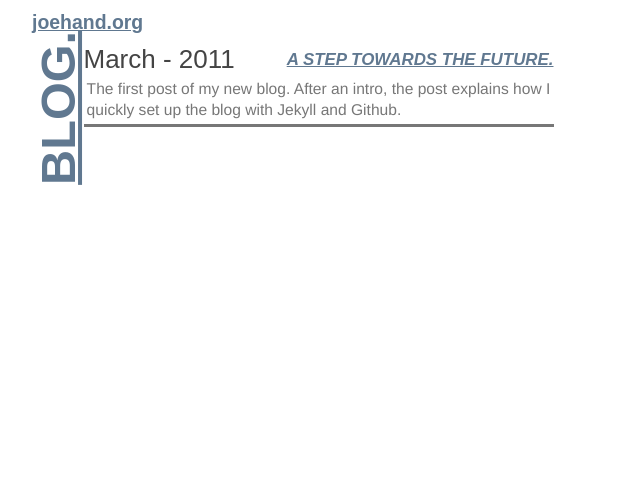
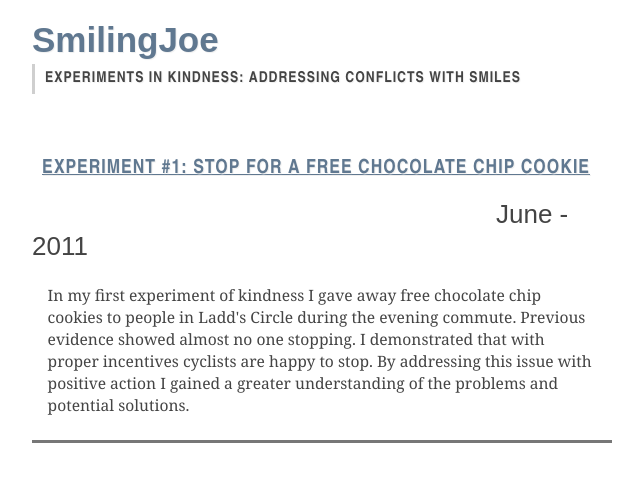
Before and after one commit to joehand/smilingjoe, a Jekyll site: the page built from index.html, in a window 1280 px wide. Shown: the top 482 px of the page, without its empty margins (323-966 px from the left). Built offline with Jekyll 4.4.1, drawn with Linux system fonts in a browser that asks for light colours; nearby versions of some CDN libraries; some web fonts are replaced; Markdown is read by kramdown in place of the engine named in the settings.

Commit message:
Adding new content and styles
Putting up first post of new website, SmilingJoe.com! Experiment #1 with new styles and other changes.

```diff
--- /dev/null
+++ b/_includes/foot.html
@@ -0,0 +1,18 @@
+
+	<!-- most of the javascript is in other include. these go in every page. -->
+  <!--[if lt IE 7 ]>
+    <script src="js/libs/dd_belatedpng.js"></script>
+    <script>DD_belatedPNG.fix("img, .png_bg"); // Fix any <img> or .png_bg bg-images. Also, please read goo.gl/mZiyb </script>
+  <![endif]-->
+
+
+  <!-- google analytics-->
+  <script>
+    var _gaq=[["_setAccount","UA-20883592-2"],["_trackPageview"]];
+    (function(d,t){var g=d.createElement(t),s=d.getElementsByTagName(t)[0];g.async=1;
+    g.src=("https:"==location.protocol?"//ssl":"//www")+".google-analytics.com/ga.js";
+    s.parentNode.insertBefore(g,s)}(document,"script"));
+  </script>
+
+</body>
+</html>
--- /dev/null
+++ b/_includes/head.html
@@ -0,0 +1,30 @@
+<!doctype html>
+<html lang="en">
+<head>
+  <meta charset="utf-8" />
+<!doctype html>
+<!-- paulirish.com/2008/conditional-stylesheets-vs-css-hacks-answer-neither/ -->
+<!--[if lt IE 7 ]> <html class="no-js ie6" lang="en"> <![endif]-->
+<!--[if IE 7 ]>    <html class="no-js ie7" lang="en"> <![endif]-->
+<!--[if IE 8 ]>    <html class="no-js ie8" lang="en"> <![endif]-->
+<!--[if (gte IE 9)|!(IE)]><!--> <html class="no-js" lang="en"> <!--<![endif]-->
+<head>
+  <meta charset="utf-8">
+
+  <title>{{ page.title }} &middot; {{ site.name }}</title>
+  <meta name="description" content="{{ page.description }}">
+  <meta name="author" content="Joe Hand">
+
+  <!-- Mobile viewport optimized: j.mp/bplateviewport -->
+  <meta name="viewport" content="width=device-width, initial-scale=1.0">
+
+  <!-- CSS: implied media="all" -->
+  <link rel="stylesheet" href="{{ site.blog_url }}/css/style.css?v=1.1">
+
+  <link href='http://fonts.googleapis.com/css?family=Buda:light' rel='stylesheet' type='text/css'>
+
+  <!-- All JavaScript at the bottom, except for Modernizr which enables HTML5 elements & feature detects -->
+  <script src="/js/libs/modernizr-1.7.min.js"></script>
+
+</head>
+<body class="{{ page.body_class }}">
--- a/_includes/post_description.html
+++ b/_includes/post_description.html
@@ -1,8 +1,12 @@
 
 <nav class="description">
   <ul>
-  {% for post in site.posts%}
-    <li><h3><a href="{{ site.blog_url }}{{ post.url }}">{{ post.title }}</a></h3>
+  {% for post in site.posts limit:3%}
+    <li>
+    <h4><a href="{{ site.blog_url }}{{ post.url }}">Experiment #{{ post.number }}: {{ post.title }}</a>
+    </h4>
+    <h4>
+    </h4>
 		<span class="date">{{ post.date | date: "%B - %Y" }}</span>
 		<p class="description">{{ post.description}}</p>
     </li>
--- a/_layouts/main.html
+++ b/_layouts/main.html
@@ -1,79 +1,24 @@
-<!doctype html>
-<!-- paulirish.com/2008/conditional-stylesheets-vs-css-hacks-answer-neither/ -->
-<!--[if lt IE 7 ]> <html class="no-js ie6" lang="en"> <![endif]-->
-<!--[if IE 7 ]>    <html class="no-js ie7" lang="en"> <![endif]-->
-<!--[if IE 8 ]>    <html class="no-js ie8" lang="en"> <![endif]-->
-<!--[if (gte IE 9)|!(IE)]><!--> <html class="no-js" lang="en"> <!--<![endif]-->
-<head>
-  <meta charset="utf-8">
 
-	<title>{% if page.title == 'Blog' %}
-	    The Blog of Joe Hand
-	  {% else %}
-	    {{ page.title }} | joehand.org
-	  {% endif %}</title>
-  <meta name="description" content="{{ page.description }}">
-  <meta name="author" content="Joe Hand">
-
-  <!-- Mobile viewport optimized: j.mp/bplateviewport -->
-  <meta name="viewport" content="width=device-width, initial-scale=1.0">
-
-  <!-- CSS: implied media="all" -->
-  <link rel="stylesheet" href="{{ site.blog_url }}/css/style.css?v=1.1">
-
-  <link href='http://fonts.googleapis.com/css?family=Buda:light' rel='stylesheet' type='text/css'>
-
-  <!-- All JavaScript at the bottom, except for Modernizr which enables HTML5 elements & feature detects -->
-  <script src="/js/libs/modernizr-1.7.min.js"></script>
-
-</head>
-
-<body>
-
+{% include head.html %}
   <div id="container">
 
-    <div id="main" role="main">
-	<header id="home"><h1>
-	<a class="turn" href="{{ site.blog_url }}">BLOG.</a></h1><h1><a class="small" href="{{ site.home_url }}">joehand.org</a>
+	<header>
+    <h1 id="home">
+	<a href="{{ site.blog_url }}">SmilingJoe</a>
 	</h1>
+    <h4>Experiments in Kindness: Addressing Conflicts with Smiles</h4>
     </header>
 
 	{{ content }}
 
-
-  </div>
     <footer>
 
     </footer>
   </div> <!--! end of #container -->
 
 
-  <!-- JavaScript at the bottom for fast page loading -->
 
-  <!-- Grab Google CDN's jQuery, with a protocol relative URL; fall back to local if necessary -->
-  <script src="//ajax.googleapis.com/ajax/libs/jquery/1.5.1/jquery.js"></script>
-  <script>window.jQuery || document.write("<script src='{{ site.blog_url }}/js/libs/jquery-1.5.1.min.js'>\x3C/script>")</script>
+{% include js.html %}
 
 
-  <!-- scripts concatenated and minified via ant build script-->
-  <script src="{{ site.blog_url }}/js/plugins.js"></script>
-  <script src="{{ site.blog_url }}/js/script.js"></script>
-  <!-- end scripts-->
-
-
-  <!--[if lt IE 7 ]>
-    <script src="js/libs/dd_belatedpng.js"></script>
-    <script>DD_belatedPNG.fix("img, .png_bg"); // Fix any <img> or .png_bg bg-images. Also, please read goo.gl/mZiyb </script>
-  <![endif]-->
-
-
-  <!-- mathiasbynens.be/notes/async-analytics-snippet Change UA-XXXXX-X to be your site's ID -->
-  <script>
-    var _gaq=[["_setAccount","UA-20883592-2"],["_trackPageview"]];
-    (function(d,t){var g=d.createElement(t),s=d.getElementsByTagName(t)[0];g.async=1;
-    g.src=("https:"==location.protocol?"//ssl":"//www")+".google-analytics.com/ga.js";
-    s.parentNode.insertBefore(g,s)}(document,"script"));
-  </script>
-
-</body>
-</html>
+{% include foot.html %}
--- a/_layouts/post.html
+++ b/_layouts/post.html
@@ -4,12 +4,12 @@ layout: main
 
 <div class="content">
 		{% include post_nav.html %}
+
 	<section>
 
 	<header>
 		<h1>{{ page.title }}</h1>
 		<span class="date">{{ page.date | date: "%B %e" }}</span>
-		<p>{{ page.description }}</p>
 	</header>
 	<article>
 
--- a/_posts/2011-03-30-first-post.markdown
+++ /dev/null
@@ -1,46 +0,0 @@
----
-layout: post
-title: A step towards the future.
-
-description: The first post of my new blog. After an intro, the post explains how I quickly set up the blog with Jekyll and Github.
-
----
-
-#Welcome
-
-Welcome to the blog of Joe Hand. You have managed to find the very first post.
-
-##Introduction
-
-My name is Joe. I live in __Portland, Oregon__. I love it here. I work at TextFlow Media. We develop digital textbooks. Our future is exciting with <a href="http://seamlesspublishing.com">Seamless Publishing</a>.
-
-I try to understand more about things like sustainable digital publishing models, creative destruction in economics and life, transportation and livability, and being a more efficient person.
-
-##Technology Behind The Pages
-
-As of this post, I am in the process of creating a fresh website and blog. All of the base html and css came from <a href="http://html5boilerplate.com/">html5boilerplate</a>. I am using Jekyll and GitHub for the blog.
-
-###The Power of Jekyll and GitHub
-
-I set the blog up using Jekyll and GitHub. The whole process was pretty painless. The short run down goes like this:
-<ul>
-<li>Create GitHub Account</li>
-<li>Install Git and add SSH key</li>
-<li>Make a New Repository: <em>username.github.com</em></li>
-<li>Fork another public Jekyll site</li>
-<li>Edit to satisfaction, make post, and git push</li>
-</ul>
-
-Straighforward documentation for <a href="http://github.com/mojombo/jekyll">Jekyll</a> alongside tons of examples makes it easy. <a href="http://ksornberger.com/blog/blogging-with-jekyll-and-github/">This tutorial</a> explains the details. See this blog at <a href="https://github.com/joehand/joehand.github.com">github</a>.
-
-
-###Html5BoilerPlate
-
-The Html5BoilerPlate provides an easy to use foundation for a new site. I used parts of it for my blog and homepage. They have great documentation and make it very easy to customize, check it out. They also include a sweet build script.
-
-I use the build script for joehand.org. It makes things pretty nice. I may try to figure out how to work that with Jekyll someday.
-
-
-##Why another freaking blog?
-
-I set up this blog with the main goal of improving my writing skills. The topics of the posts will be anything I find fascinating.
--- /dev/null
+++ b/_posts/2011-06-30-freecookies.markdown
@@ -0,0 +1,106 @@
+---
+layout: post
+title: Stop for a Free Chocolate Chip Cookie
+
+number: 1
+description: In my first experiment of kindness I gave away free chocolate chip cookies to people in Ladd's Circle during the evening commute. Previous evidence showed almost no one stopping. I demonstrated that with proper incentives cyclists are happy to stop. By addressing this issue with positive action I gained a greater understanding of the problems and potential solutions.
+---
+_Note: This was my first experiment in kindness. Nothing was scientific in any way. My observations and discussion contain generalizations. I am a cyclists, so I may show biased on that side, but tried to understand all perspectives. This report is a work in progress._
+
+##Introduction
+Debate about the stop signs approaching Ladd's Circle is creating animosity between two parties. Neighbors are unhappy with danger of crossing the circle as a pedestrian. Cyclists have little reason to stop with the current set-up and many do not. As greater numbers of cyclists disregard the sign, the incentive for any one cyclist to stop decreases dramatically. The situation is not optimal for pedestrians or cyclists.
+
+To get cyclists to stop I provided delicious incentives in the form of chocolate chip cookies. This dramatically increased the number of cyclists following the law.
+
+####Brief Conclusion
+In order to create a safe environment for all forms of traffic we need to align incentives and expectations with behavior. This is a difficult task. Offering cookies was enough reason for some to stop, but not everyone. Unexpected stopping caused some issues with cyclists who were trailing closely; one or two people stopping within waves of cyclists caused the most problems. Finally, everyone entering the circle looks left to see if it is clear causing issues with pedestrians crossing from the right.
+
+#####Suggestions
+Replace every controversial stop sign with a fresh chocolate chip cookie dispenser. Now, obviously this will be delicious. Sadly this is not a long term solution.
+
+__Two key points need to be a part of any solution:__
+
+*   Create an environment where the expected behavior of every party is understood and follows the law.
+*   Ensure the safety of pedestrians crossing from the right when everyone is looking left to enter the circle.
+
+
+##Experiment Details
+In my first experiment of kindness I decided to hand out chocolate chip cookies to cyclists. In order to have a greater impact, I found a controversial situation and attempted to address it through smiles.
+
+####Background on Ladd's Circle
+Walkers and cyclists both enjoy the beauty of Ladd's Addition, a neighborhood in Portland. Ladd's Circle sits in the middle of the neighborhood as well as several popular bike routes. Currently stop signs require that every cyclist stop before entering the circle. Several of the intersections also have stripped pedestrian crossings. A wide road around the circle and clear sight lines allow entering bikes to see and merge easily with existing traffic.
+
+####Friction between Pedestrian Safety and Cyclists' Incentives
+*   Neighbors in the area worry about failure of cyclists to stop and the ensuing danger to pedestrians attempting to cross.
+*   Cyclists have little reason to stop. Clear vision of incoming traffic and easy merging areas enable cyclists to enter the circle at speed without conflict from existing traffic. Stopping  also requires that cyclists expend additional energy.
+
+
+###Hypothesis
+__Cyclists given incentive to stop will do so at a dramatically increased rate.__
+
+####Design
+*   Bake 100 delicious chocolate cookies
+*   Set up on main route entering circle for cyclists coming from downtown
+*   Hang sign on stop sign saying "STOP for a Free Chocolate Chip Cookie"
+*   Tell people I have free cookies for them
+*   Hand out free cookies, watch people leave with smiles on their faces
+
+__Timeline:__
+The experiment took place on June 29th during the evening rush hour. I ran the experiment until the cookies were gone, approximately 4:45pm to 5:15pm.
+
+###General Observations
+The experiment succeeded in dramatically increasing the number of bikes that stopped. While many people failed to see the sign (no surprise, it was poorly made) people were excited at the prospect of free cookies once they understood what I offered.
+
+Several cyclists and neighbors walking supported my efforts in getting people to stop. Most positive feedback was along these lines. Others were overjoyed with the prospect of food (because they were hungry) and some just excited about a cookie.
+
+Unfortunately, apart from immediate impact there is no way to observe, let alone measure, how my experiment impacted the remainder of people's days. My hope is that I at least helped people to enjoy the rest of their commute.
+
+Finally, the number of people who looked like they really wanted a cookie but had the self-control to not get one was impressive. Some of these were more fitness/diet reasons. But others simply did not trust me. I was disappointed by the unhappy and untrusting glances I got. I understand the reasons people did not want a cookie from a stranger. However, there is no reason to be sour about it.
+
+####Quick Take Away Thoughts
+#####General Notes
+*   Talked to some neighbors who were appreciative of my efforts to get people to stop.
+*   When entering the circle most people are looking left and less likely to see pedestrians crossing from the right.
+*   Some people do not trust cookies from a random smiling stranger.
+*   Even some people who did not take a cookie appreciated the experiment.
+*   Lots of people walked or biked away smiling.
+*   Created some traffic conflicts with pedestrians stopping for cookies and forgetting they were in a road.
+
+#####Notes On Bikers
+*   Most people stop when they have personal incentive to do so.
+*   Some cyclists managed to get a cookie without stopping. I probably helped them here.
+*   Bikers are pretty health conscious. A lot of people saw cookies, considered it, but restrained themselves.
+*   A couple people mentioned being really hungry and a cookie was exactly what they needed to get home.
+*   People with headphones were mostly oblivious and generally slowed the least.
+*   Created additional traffic conflicts with some bikers stopping and others not.
+
+#####Notes On Cars
+*   Lots of the cars rolled through. Few stopped completely.
+*   Cars exist on a different scale than bikers and walkers. They were very difficult to interact with.
+*   Nobody in cars got a cookie. I had no intention to not serve cars but the combination of a steady stream of bikes and being on the opposite side of the driver made it difficult.
+
+##Conclusion
+My goals for __experiments in kindness__ are twofold:
+
+1.  Help spread happiness through random acts of kindness.
+2.  Address controversial issues with unconventional methods to put fresh perspective on the situation.
+
+###Spreading Happiness
+I gave away about 100 chocolate chip cookies to people who were hungry and expending energy to transport themselves home after work. I put a positive light on a negative situation. Even most of those who did not eat a cookie left with a smile on their face. Those that did eat a cookie, well, they probably enjoyed the rest of their ride.
+
+__Success!!__
+
+###Addressing the Issue at Hand
+No simple solution will just show up for this issue. The current stop sign treatment does not work. Everyone involved understands that. A police sting to enforce behavior will only cause more traffic issues and animosity towards each other. The cookies were delicious and made people happy, however, people stopping created additional conflicts.
+
+Unexpected behavior makes life more difficult for everyone. If some bikes stop and others continue without stopping pedestrians, fellow cyclists, and drivers will only be more confused and unsafe. In order for everyone to get around safely and happily we need to create an environment that supports different incentives.
+
+By replacing the stop signs with yield signs we align expected behavior with legal behavior for cyclists. Unfortunately, this causes an unsafe environment for pedestrians. Most of the people entering the circle look left- and only left- while merging. Pedestrians crossing from the right side of the street will not be in the line of sight. To solve this problem more creative engineering feats are required. Perhaps someone can invent a tele-porter.
+
+####Suggested Actions
+Until the current set-up changes I suggest we treat each other with respect and courtesy.
+
+
+__Cyclists:__ Watch for pedestrians crossing from _both sides_ of the street, stop for them, and be alert of other cyclists who are stopping. Use eye contact or nice words to communicate your behavior. Understand that this neighborhood is full of kids and approach the circle with awareness and caution.
+
+__Pedestrians:__ Make yourself easily seen when trying to cross. Use eye contact or nice words to communicate your behavior. Understand that cyclists expend energy when they stop and lots of them are hungry or tired on their commute.
--- a/css/style.css
+++ b/css/style.css
@@ -152,6 +152,7 @@ body, select, input, textarea {
   /* #444 looks better than black: twitter.com/H_FJ/statuses/11800719859 */
   color: #444;
   font-family: "Helvetica Neue", Helvetica, Arial, sans-serif;
+  font-size: 62.5%; /* -- Sets 1em to equal 10px -- */
 }
 
 /* Headers (h1, h2, etc) have no default font-size or margin; define those yourself */
@@ -182,38 +183,81 @@ body {
 }
 
 #container {
-   margin:.5em;
-}
-
-
-#main {
-	margin-top:2.5em;
-	width:500px;
+    margin:.5em 0;
+	width:600px;
 	position:relative;
-	left:50%;
-	margin-left:-250px;
+    margin-left:-300px;
+    left:50%;
 }
 /*general size and other styles*/
 
 h1 {
-    font-size:1.7em;
+		margin: 15px 0;
+		 padding:.2em 0;
+		font-size: 3em;
+		text-align:left !important;
+		display:block;
+		text-shadow: 1px 1px 1px #efefef;
+		line-height:1em;
 }
 
 h2 {
-	font-size:1.5em;
+		  text-align: center;
+		  padding:.8em 0 .2em 0;
+		  font-family: Futura;
+		  font-size: 2em;
+		  text-transform: uppercase;
+		  color: #999;
+		  letter-spacing: 1px;
+		  text-shadow: 1px 1px 1px #efefef;
+		  line-height:2em;
+		  border-bottom: 1px solid #cfcfcf;
+ }
+
+h3 {
+		font-weight: normal;
+		font-style: italic;
+		font-family: Futura;
+		font-size: 2.2em;
+		text-align:left !important;
+		margin: 10px 0;
+		padding:0 0 0 10px;
+		display:block;
+		text-transform: uppercase;
+		  letter-spacing: 1px;
+		  text-shadow: 1px 1px 1px #efefef;
+		line-height:2em;
+		border-left: 3px solid #cfcfcf;
 }
 
-h3 {
-	font-size:1.3em;
+h4 {
+		font-family: "Arial Narrow", Arial, Verdana, sans-serif;
+		text-align:left !important;
+		font-size: 1.5em;
+		margin: 10px 0;
+		padding:0 0 0 10px;
+		display:block;
+		text-transform: uppercase;
+		  letter-spacing: 1px;
+		  text-shadow: 1px 1px 1px #efefef;
+		line-height:2em;
+		border-left: 3px solid #cfcfcf;
+}
+
+h5 {
+    font-size:1.4em;
+    margin:5px 0;
+}
+h6 {
+    font-size:1.2em;
 }
 
 p {
-	font-family: "Helvetica Neue", Helvetica, Arial, sans-serif;
-	font-size:1.1em;
+	font-size:1.4em;
 	line-height:1.4em;
-	color:#777;
 	margin:1em 0;
 	width:470px;
+    font-family: Georgia;
 }
 
 
@@ -225,43 +269,45 @@ em {
 	font-style:italic;
 }
 
+li {
+		font-size:1.3em;
+}
+
 .date{
 	font-size:2em;
 	font-family: 'Buda', arial, serif;
 }
 /*headers and nav*/
 
-header h1 { font-family: 'Buda', arial, serif; }
-
-header#home {
-	position:absolute;
-	width:100px;
-	left:-35px;
-	top:-50px;
-	font-size:2.2em;
+header {
+    margin-left:15px;
+    width:500px;
 }
 
-#home h1 .turn {
-	left:-50px;
-	top:95px;
-	position:absolute;
-	-webkit-transform: rotate(270deg);
-	-moz-transform: rotate(270deg);
-	transform: rotate(270deg);
+header h1 {
+    font-family: 'Buda', arial, serif;
+	font-size:3.5em;
+    margin-bottom:0px;
+    }
+header a {
+    text-decoration:none;
 }
-#home h1 .small {
-	font-size:.4em;
+
+header h4 {
+    margin-top:0px;
 }
 
 
 nav {
+	position:relative;
 
 }
 
 nav.short  {
+    display:none;
 	position:absolute;
-	right:-220px;
-	top:0px;
+	right:10%;
+	top:5em;
 	border:2px solid #777;
 	border-radius:8px;
 	width:90px;
@@ -287,30 +333,40 @@ nav.short .date {
 	display:block;
 }
 
+nav.description .date {
+
+    margin-left:80%;
+}
+
 
 nav.description {
-	font-family: 'Buda', arial, serif;
 	padding:10px;
-	margin:.5em;
-	width:470px;
+	margin:4.5em .5em .5em;
+	width:580px;
 }
 
 nav.description h3{
-	float:right;
-	line-height:2em;
-	font-style:italic;
-	text-transform:uppercase;
+    font-weight:bold;
+    border:none;
+    margin-bottom:0px;
 }
+nav.description h4{
+    font-weight:bold;
+    margin-top:0px;
+    border-left:none;
+    }
 
 
 nav.description li {
 	border-bottom:3px solid #777;
+    display:block;
 }
 
 nav p.description {
 	display:block;
 	font-size:1.2em;
-	margin:.2em;
+    padding:.5em 1em;
+    width:95%;
 }
 
 nav ul li {
@@ -322,20 +378,30 @@ article {
 	position:relative;
 	border-top:3px solid #777;
 	border-bottom:3px solid #777;
-	padding:10px 5px;
+	padding:10px 20px 10px 0px;
 	margin:2em .5em;
-	width:600px;
+	width:550px;
 }
 
+article h6,
+article h5,
+article h2 {
+    margin-left:15px;
+}
 
 section header {
-	margin:.5em .8em 1em 2em;
-	text-align:right;
+	margin:1em .8em 1em 1em;
 	width:575px;
 }
 
-section p{
-	width:575px;
+section p {
+	width:550px;
+    padding:0 1em;
+}
+section ol,
+section ul {
+	width:475px;
+    padding:0 1.5em;
 }
 
 
--- a/index.html
+++ b/index.html
@@ -3,6 +3,7 @@ layout: main
 title: "Blog"
 ---
 
+
 <div class="content">
 		{% include post_description.html %}
 </div>
```
Also changed, not shown: _includes/js.html (added, +11 -0 lines), _posts/ideas_for_writing.txt (added, +18 -0 lines), 1 other file.
